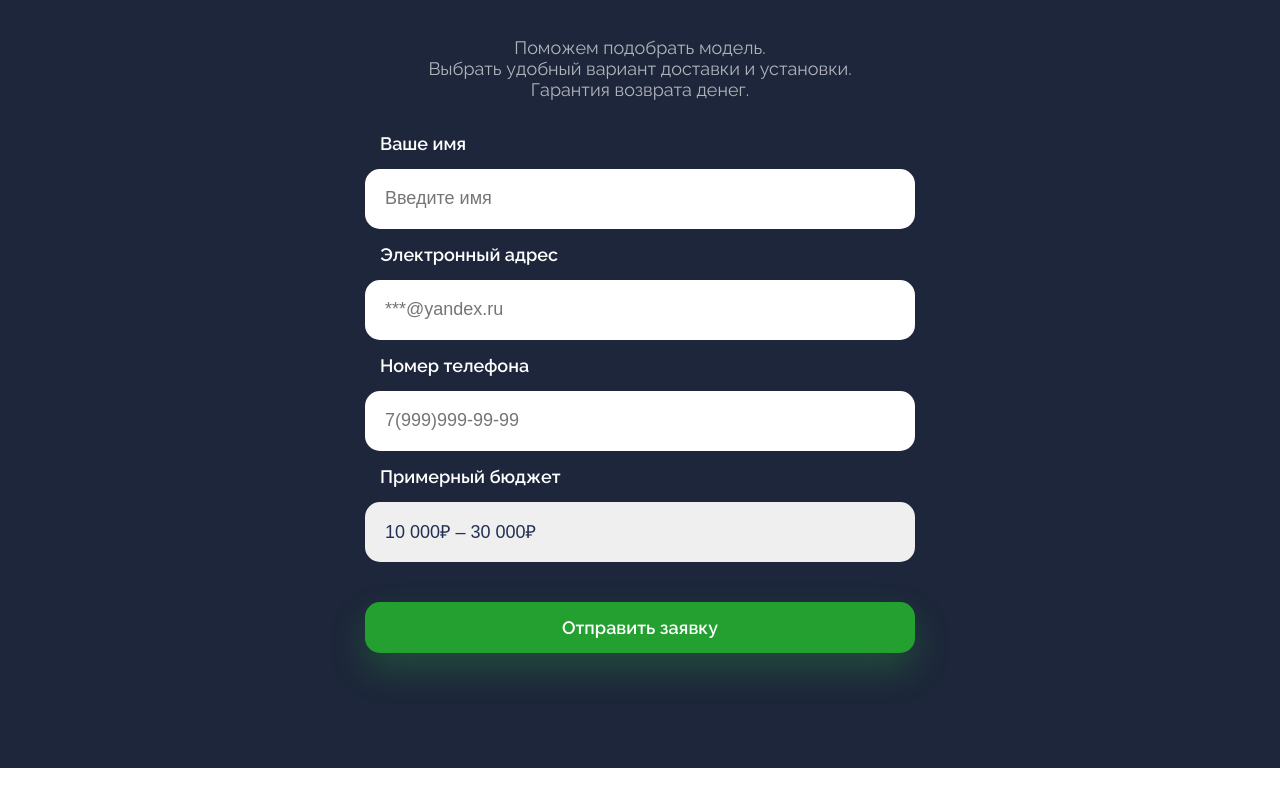
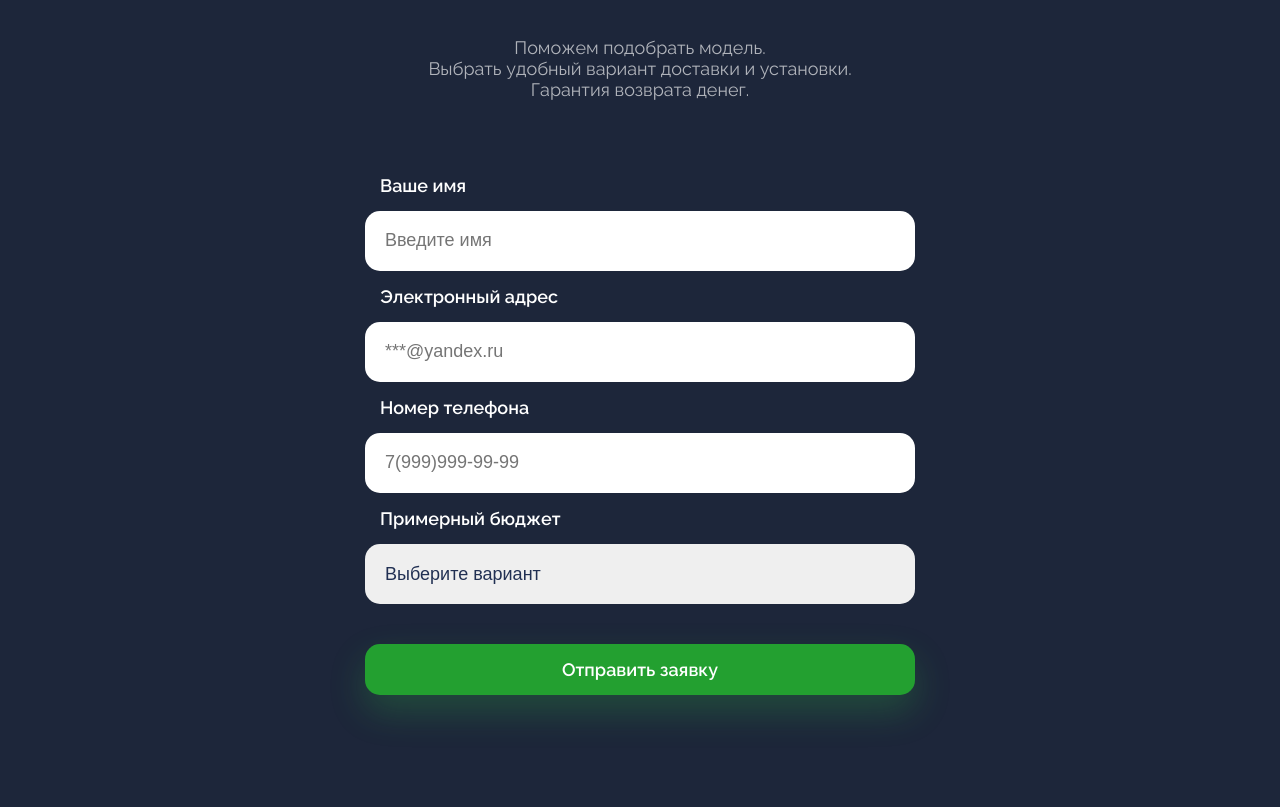
Before and after one commit to epuzip/green-corp-landing, a plain HTML site: page Index.html in a window 1280 px wide. Shown: the part 1089-1896 px from the top of the page. Before the commit the page ends 1857 px from the top, so only its background shows below. Drawn offline with Linux system fonts and the light colour scheme.

Commit message:
Доработала форму с контактами

```diff
--- a/Index.html
+++ b/Index.html
@@ -42,13 +42,14 @@
                     <label for="phone">Номер телефона</label>
                     <input type="tel" placeholder="7(999)999-99-99" id="phone">
                     <label for="option">Примерный бюджет</label>
-                    <select id="budget" >
-                        <option value="10-30" placeholder="Выберите вариант">10 000₽ – 30 000₽</option>
-                        <option value="30–60" placeholder="Выберите вариант">30 000₽ – 60 000₽</option>
-                        <option value="60–100"placeholder="Выберите вариант">60 000₽ – 100 000₽</option>
-                        <option value="100+"placeholder="Выберите вариант">100 000₽</option>
+                    <select id="budget">
+                        <option value disabled selected>Выберите вариант</option>
+                        <option value="10-30" >10 000₽ – 30 000₽</option>
+                        <option value="30–60" >30 000₽ – 60 000₽</option>
+                        <option value="60–100">60 000₽ – 100 000₽</option>
+                        <option value="100+">100 000₽</option>
                     </select>
-                    <button type="summit" class="form__submit">Отправить заявку</button>
+                    <button type="submit" class="form__submit">Отправить заявку</button>
                 </div>
             </form>
         </div>
--- a/style.css
+++ b/style.css
@@ -44,6 +44,11 @@ button {
     background-size: cover;
 }
 
+.about__images {
+    display: flex;
+    flex-direction: column;
+}
+
 .about__image {
     width: 500px;
 }
@@ -68,6 +73,11 @@ button {
 }
 .about__info {
     max-width: 550px;
+}
+.form form {
+    display: grid;
+    grid-gap: 20px;
+    margin-top: 60px;
 }
 .form__container {
     width: 550px;
@@ -118,3 +128,8 @@ select {
 input {
     outline: none;
 }
+button:hover {
+    background-color: #f6980c;
+    transition: 3s ease-in;
+    box-shadow: 0 16px 36px rgba(246 152 12 / 20%);
+}
```
Also changed, not shown: 1 other file.
